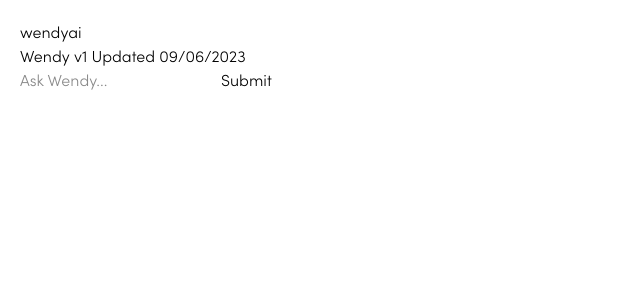
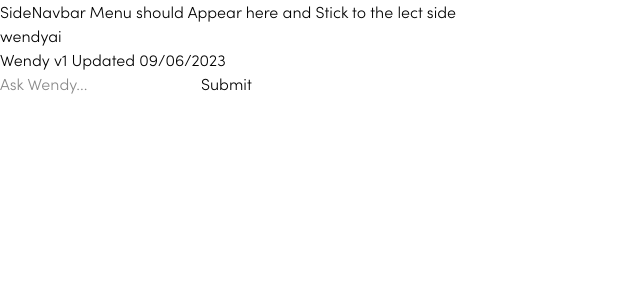
Before and after one commit to ollysamm/project-3, a React (Create React App) app in the folder client/: page / in a window 1280 px wide. Shown: the top 300 px of the page, without its empty margins (0-640 px from the left). Built offline with nearby package versions, Linux system fonts and the light colour scheme.

Commit message:
add basic components to frontend

```diff
--- a/client/package.json
+++ b/client/package.json
@@ -1,5 +1,5 @@
 {
-  "name": "client",
+  "name": "wendyai_v1",
   "version": "0.1.0",
   "private": true,
   "dependencies": {
--- a/client/src/App.tsx
+++ b/client/src/App.tsx
@@ -1,11 +1,13 @@
 import React from 'react';
-import { Chat } from './components/Chat';
+import './index.css'
+import { AppContainer } from './containers/AppContainer';
 
- const App = () => {
+
+ function App() {
 
   return (
     <main>
-      <Chat />
+      <AppContainer />
     </main>
   );
 };
--- a/client/src/components/Chat.tsx
+++ b/client/src/components/ChatPage/index.tsx
@@ -1,11 +1,8 @@
 import React, { useState } from 'react';
 import axios from 'axios';
 
-// interface ResponseData {
-//   output: string;
-// }
 
-export const Chat = () => {
+export function ChatPage() {
   const [inputValue, setInputValue] = useState<string>('');
   const [response, setResponse] = useState<string>('');
 
@@ -21,7 +18,7 @@ export const Chat = () => {
   };
 
   return (
-    <div className='flex flex-col items-center justify-center' style={{ padding: '20px' }}>
+    <div className='bg-hol-blue'>
 
       <header>
         <h1>wendyai</h1>
--- /dev/null
+++ b/client/src/components/SideNavbar/index.tsx
@@ -0,0 +1,10 @@
+import React from 'react'
+
+
+export function SideNavbar() {
+  return (
+    <div className='text-xl'>
+      SideNavbar Menu should Appear here and Stick to the lect side
+    </div>
+  )
+}
--- /dev/null
+++ b/client/src/containers/AppContainer/index.tsx
@@ -0,0 +1,13 @@
+import React from "react";
+
+import { SideMenu } from "../SideMenu";
+import { MainContent } from "../MainContent";
+
+export function AppContainer() {
+  return (
+    <div className="flex">
+      <SideMenu />
+      <MainContent />
+  </div>
+  )
+}
--- /dev/null
+++ b/client/src/containers/MainContent/index.tsx
@@ -0,0 +1,11 @@
+import React from "react";
+
+import { ChatPage } from "../../components/ChatPage";
+
+export function MainContent() {
+  return (
+    <div className="flex-1">
+      <ChatPage />
+  </div>
+  )
+}
--- /dev/null
+++ b/client/src/containers/SideMenu/index.tsx
@@ -0,0 +1,11 @@
+import React from "react";
+
+import { SideNavbar } from "../../components/SideNavbar";
+
+export function SideMenu() {
+  return (
+    <div className="w-64 bg-hol-blue">
+      <SideNavbar />
+  </div>
+  )
+}
```
Also changed, not shown: package.json (+4 -3 lines), 1 other file (tests, documents, lock files or other folders).
